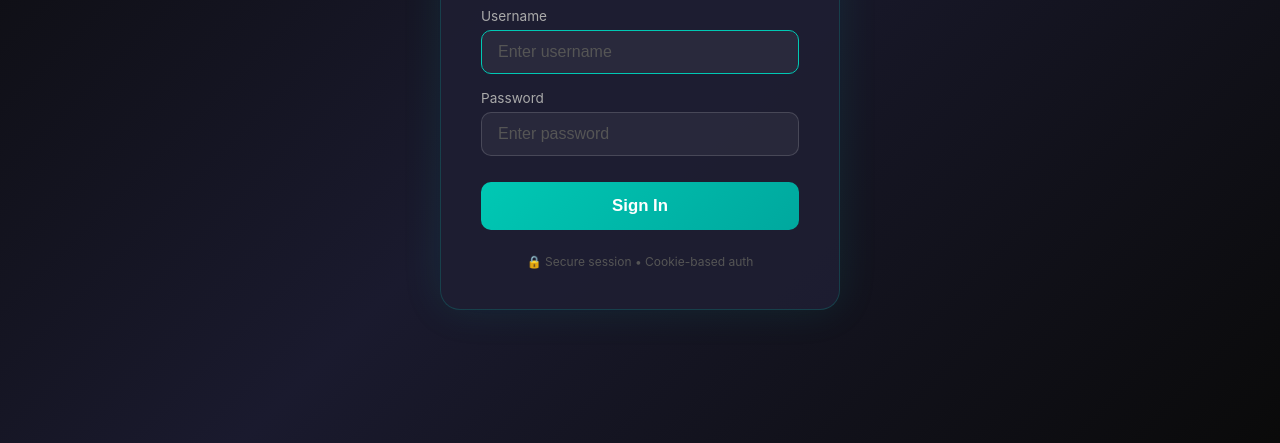
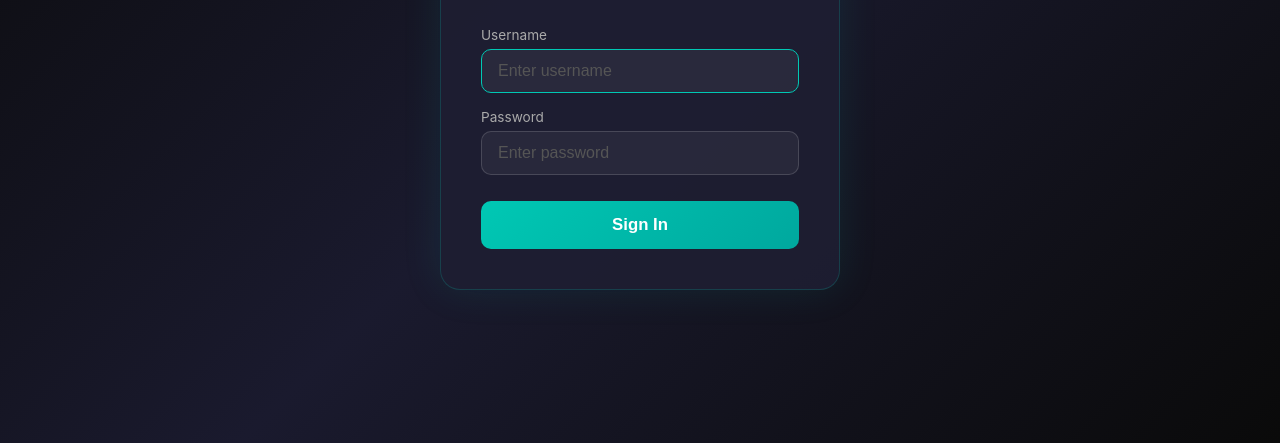
Before and after one commit to mirecekd/sonic2life, a plain HTML site: page app/static/login.html in a window 1280 px wide. Shown: the part 357-800 px from the top of the page. Drawn offline with Linux system fonts and the light colour scheme.

Commit message:
Remove auth implementation hint from login page

```diff
--- a/app/static/login.html
+++ b/app/static/login.html
@@ -130,7 +130,7 @@
             <p class="error" id="error-msg">Invalid username or password</p>
         </form>
 
-        <p class="footer">&#128274; Secure session &bull; Cookie-based auth</p>
+
     </div>
 
     <script>
```
